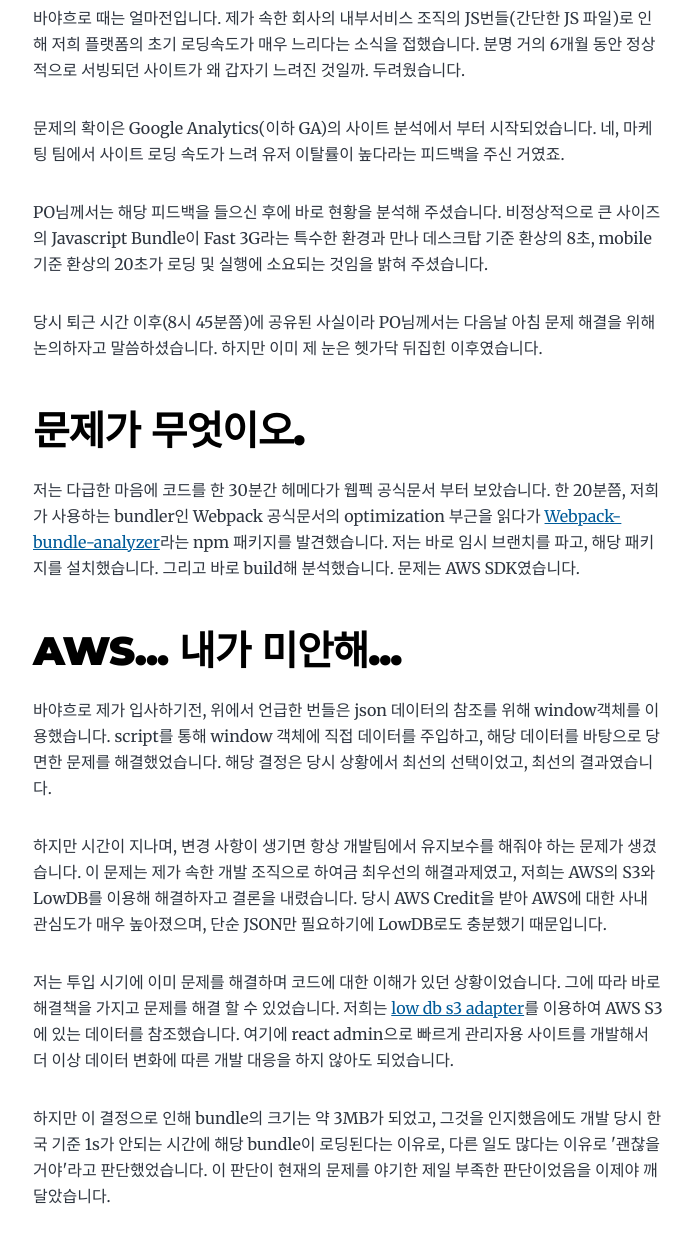
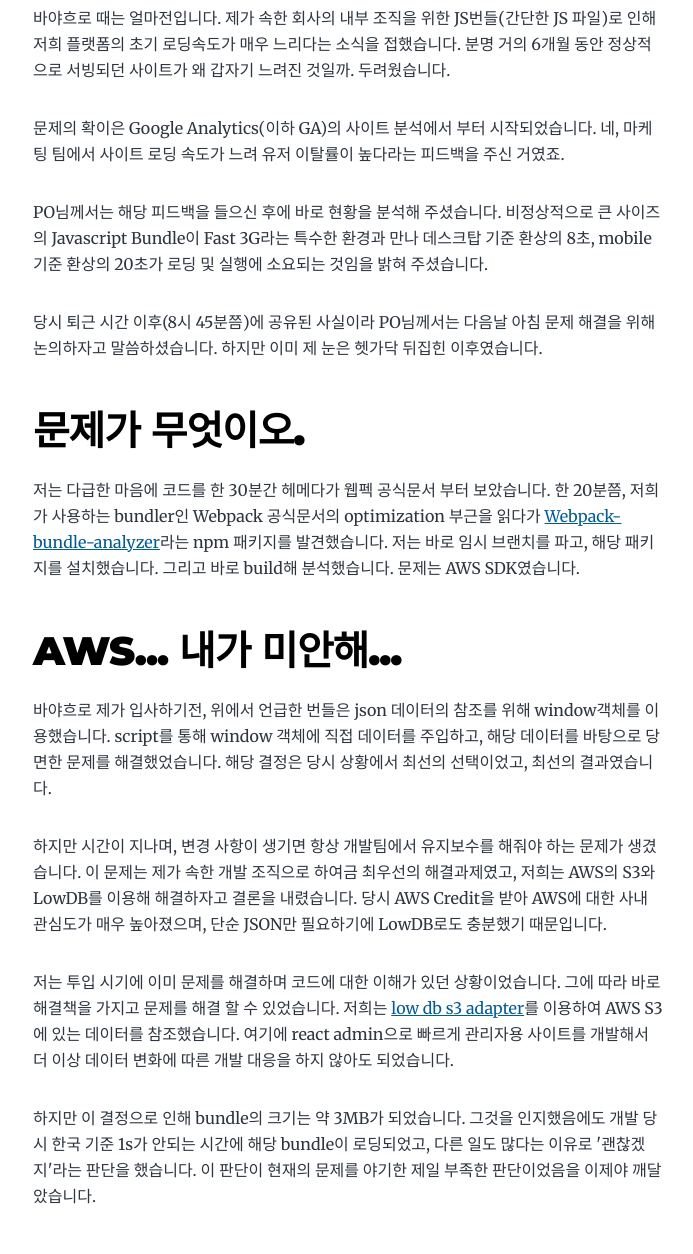
Before and after one commit to heozeop/heozeop.github.io, a Gatsby site: page /ex-bundle/ in a window 1280 px wide. Shown: the part 362-1616 px from the top of the page, without its empty margins (291-984 px from the left). Built offline with nearby package versions, Linux system fonts and the light colour scheme; Gatsby itself is replaced by a stand-in of ours.

Commit message:
글: 표현의 수정

```diff
--- a/content/blog/ex-bundle/index.md
+++ b/content/blog/ex-bundle/index.md
@@ -5,7 +5,7 @@
 ---
 
 # 발단
-바야흐로 때는 얼마전입니다. 제가 속한 회사의 내부서비스 조직의 JS번들(간단한 JS 파일)로 인해 저희 플랫폼의 초기 로딩속도가 매우 느리다는 소식을 접했습니다. 분명 거의 6개월 동안 정상적으로 서빙되던 사이트가 왜 갑자기 느려진 것일까. 두려웠습니다.
+바야흐로 때는 얼마전입니다. 제가 속한 회사의 내부 조직을 위한 JS번들(간단한 JS 파일)로 인해 저희 플랫폼의 초기 로딩속도가 매우 느리다는 소식을 접했습니다. 분명 거의 6개월 동안 정상적으로 서빙되던 사이트가 왜 갑자기 느려진 것일까. 두려웠습니다.
 
 문제의 확이은 Google Analytics(이하 GA)의 사이트 분석에서 부터 시작되었습니다. 네, 마케팅 팀에서 사이트 로딩 속도가 느려 유저 이탈률이 높다라는 피드백을 주신 거였죠.
 
@@ -23,7 +23,7 @@
 
 저는 투입 시기에 이미 문제를 해결하며 코드에 대한 이해가 있던 상황이었습니다. 그에 따라 바로 해결책을 가지고 문제를 해결 할 수 있었습니다. 저희는 [low db s3 adapter](https://github.com/sadorlovsky/lowdb-s3)를 이용하여 AWS S3에 있는 데이터를 참조했습니다. 여기에 react admin으로 빠르게 관리자용 사이트를 개발해서 더 이상 데이터 변화에 따른 개발 대응을 하지 않아도 되었습니다.
 
- 하지만 이 결정으로 인해 bundle의 크기는 약 3MB가 되었고, 그것을 인지했음에도 개발 당시 한국 기준 1s가 안되는 시간에 해당 bundle이 로딩된다는 이유로, 다른 일도 많다는 이유로 '괜찮을 거야'라고 판단했었습니다. 이 판단이 현재의 문제를 야기한 제일 부족한 판단이었음을 이제야 깨달았습니다.
+하지만 이 결정으로 인해 bundle의 크기는 약 3MB가 되었습니다. 그것을 인지했음에도 개발 당시 한국 기준 1s가 안되는 시간에 해당 bundle이 로딩되었고, 다른 일도 많다는 이유로 '괜찮겠지'라는 판단을 했습니다. 이 판단이 현재의 문제를 야기한 제일 부족한 판단이었음을 이제야 깨달았습니다.
 
 # 급한 불일단 끄자
 저는 일단 가장 익숙한 방법대로 S3로 부터 데이터를 받아와 로컬에서 저장하는 방식으로 aws-sdk를 bundle에서 제외 시켰습니다. 그 과정에서 로직의 수정이 잇달아 발생하여 약 1시간 동안 허우적 거렸습니다. 그렇게 전체 번들의 사이즈가 300KB 정도가 되었고, 8초는 0.6초로, 20초는 1초로 속도 개선을 이루어 냈습니다.
```
